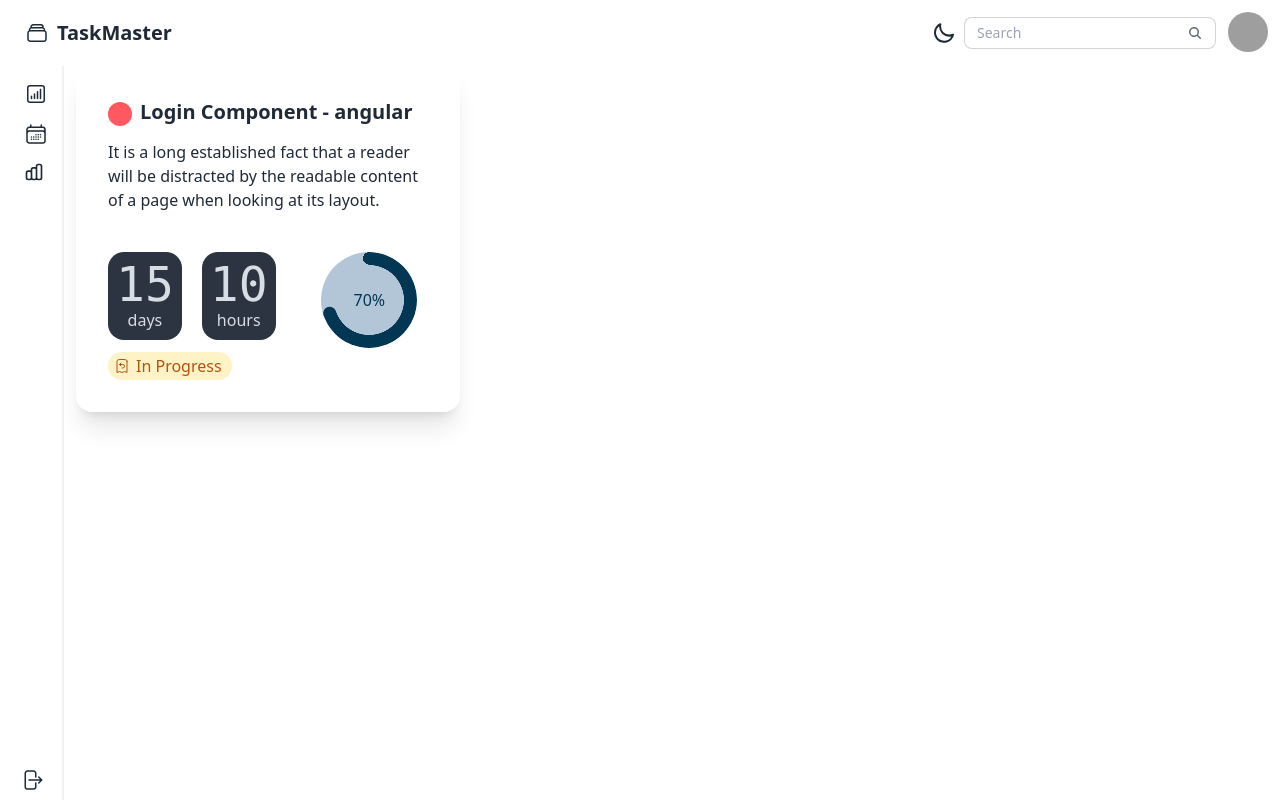
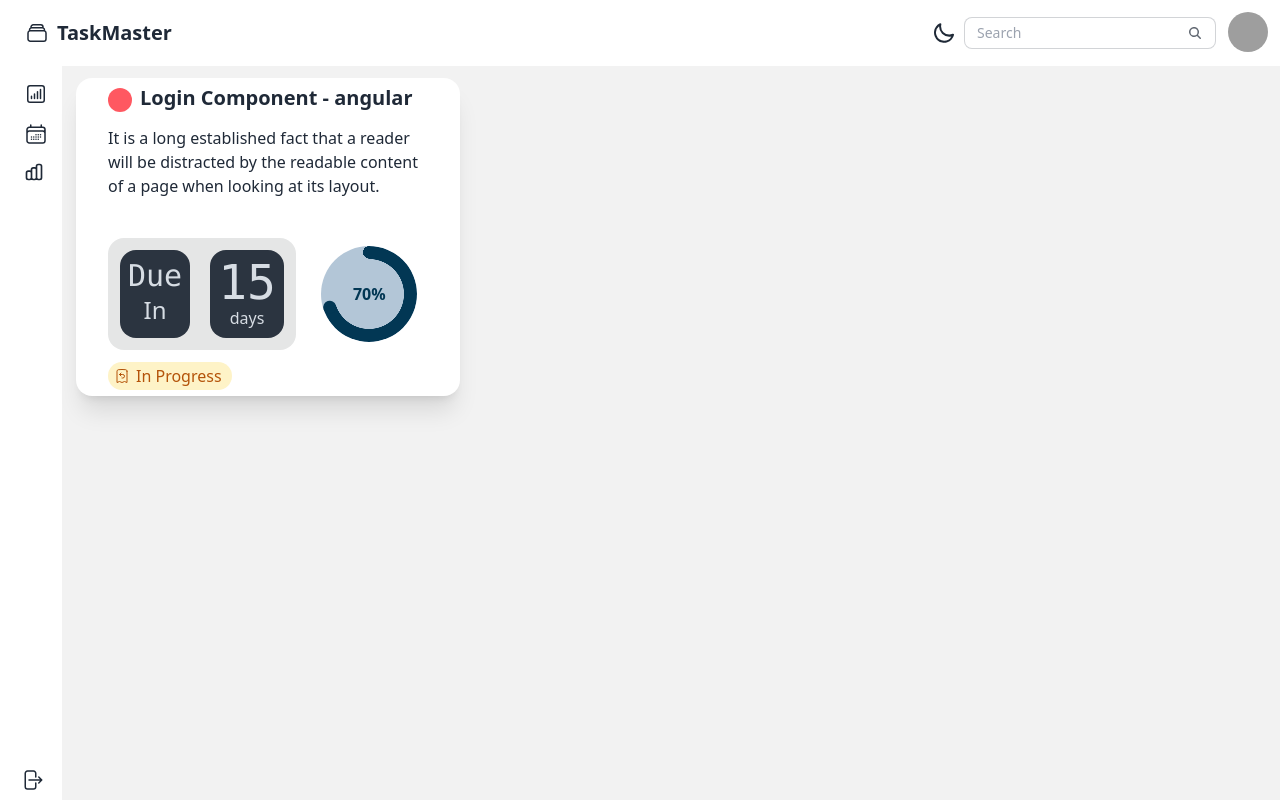
Before and after one commit to VipinVIP/task-management-frontend, an Angular app: page /dashboard in a window 1280 px wide. Built offline with nearby package versions, Linux system fonts and the light colour scheme; grey boxes are pictures that could not be loaded.

Commit message:
feat: style change

```diff
--- a/src/app/components/dashboard-card/dashboard-card.component.html
+++ b/src/app/components/dashboard-card/dashboard-card.component.html
@@ -1,6 +1,7 @@
-<div class="card w-96 bg-base-100 shadow-xl m-3 mt-0">
-  <div class="card-body">
-    <div style="display: flex;">
+<div class="bg-base-200 h-full p-3">
+<div class="card w-96 bg-base-100 shadow-xl">
+  <div class="card-body pt-1.5 pb-1.5">
+    <div class="flex">
       <div class="lg:tooltip" data-tip="High Priority">
         <div class="badge badge-error badge-lg mt-1 mr-2"></div>
       </div>
@@ -8,29 +9,32 @@
   </div>
     <p>It is a long established fact that a reader will be distracted by the readable content of a page when looking at its layout.</p>
     <br>
-    <div style="display: flex;">
-    <div class="card-actions" style="flex: 2;">
+    <div class="flex">
+    <div class="card-actions flex-[2]">
       <div>
 
       <!-- <button class="btn btn-primary">Due In</button> -->
       <!-- <div class="flex flex-col w-full lg:flex-row">
         <div class="grid flex-grow h-14 card bg-base-300 rounded-box place-items-center mb-2"><p style="font-size: 30px;">Due In : </p></div>
       </div> -->
-      <!-- <div style="justify-items: center; font-size: 30;">Due In</div> -->
+      <!-- <div class="flex w-full"> -->
+        <div class="grid h-30 card bg-base-300 rounded-box place-items-center p-3">
       <div class="grid grid-flow-col gap-5 text-center auto-cols-max">
+        <div class="flex flex-col p-2 bg-neutral rounded-box text-neutral-content text-2xl">
+          <span class="font-mono text-3xl">
+            <span>Due</span>
+          </span>
+          In
+        </div>
         <div class="flex flex-col p-2 bg-neutral rounded-box text-neutral-content">
           <span class="countdown font-mono text-5xl">
             <span style="--value:15;"></span>
           </span>
           days
         </div>
-        <div class="flex flex-col p-2 bg-neutral rounded-box text-neutral-content">
-          <span class="countdown font-mono text-5xl">
-            <span style="--value:10;"></span>
-          </span>
-          hours
-        </div>
       </div>
+    </div>
+      <!-- </div> -->
 <!-- Success -->
 <!-- <span
   class="inline-flex items-center justify-center rounded-full bg-emerald-100 px-2.5 py-0.5 text-emerald-700"
@@ -99,11 +103,12 @@
 
 </div>
     </div>
-    <div class="card-actions justify" style="flex: 1;">
-      <div class="radial-progress" style="--value:70; --size:6rem; --thickness: 0.8rem; color: #023754; background-color: rgb(179, 198, 215);" role="progressbar">70%</div>
+    <div class="card-actions justify mt-2 flex-1">
+      <div class="radial-progress" style="--value:70; --size:6rem; --thickness: 0.8rem; color: #023754;font-weight: 900; background-color: rgb(179, 198, 215);" role="progressbar">70%</div>
     </div>
   </div>
   </div>
+</div>
 
 
 <!-- <div class="stats shadow">
```
